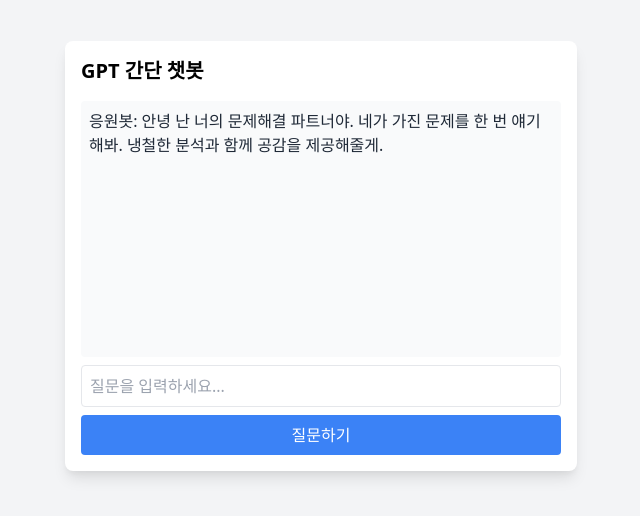
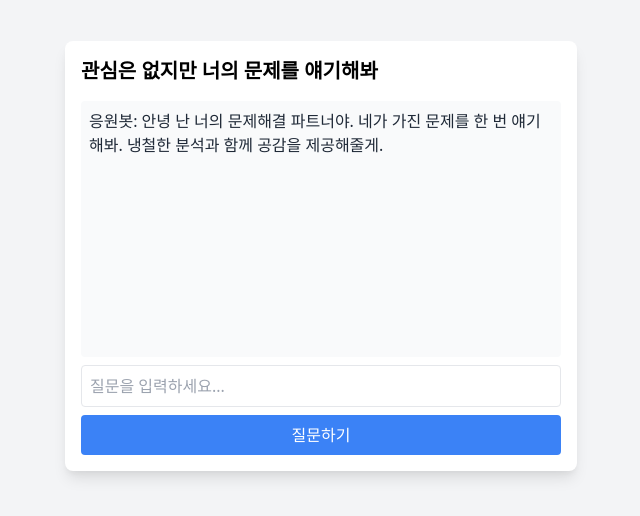
Before and after one commit to huridam/250514-project, a website built with Vite: page index.html in a window 1280 px wide. Shown: the part 144-660 px from the top of the page, without its empty margins (319-959 px from the left). Built offline with nearby package versions, Linux system fonts and the light colour scheme; no server answers.

Commit message:
관심없어

```diff
--- a/index.html
+++ b/index.html
@@ -3,13 +3,13 @@
 <head>
   <meta charset="UTF-8">
   <meta name="viewport" content="width=device-width, initial-scale=1.0">
-  <title>간단한 GPT 챗봇</title>
+  <title>너의 걱정엔 관심 없는 고민상담 챗봇봇</title>
   <script type="module" src="/main.js"></script>
   <link href="https://cdn.jsdelivr.net/npm/tailwindcss@2.2.19/dist/tailwind.min.css" rel="stylesheet">
 </head>
 <body class="bg-gray-100 p-4 flex flex-col items-center justify-center h-screen">
   <div class="bg-white shadow-lg rounded-lg w-full max-w-lg p-4">
-    <h1 class="text-xl font-bold mb-4">GPT 간단 챗봇</h1>
+    <h1 class="text-xl font-bold mb-4">관심은 없지만 너의 문제를 얘기해봐</h1>
     <div id="chatbox" class="h-64 overflow-auto bg-gray-50 p-2 rounded mb-2"></div>
     <input type="text" id="userInput" placeholder="질문을 입력하세요..." class="border p-2 w-full rounded mb-2">
     <button id="sendBtn" class="bg-blue-500 text-white rounded p-2 w-full">질문하기</button>
```
